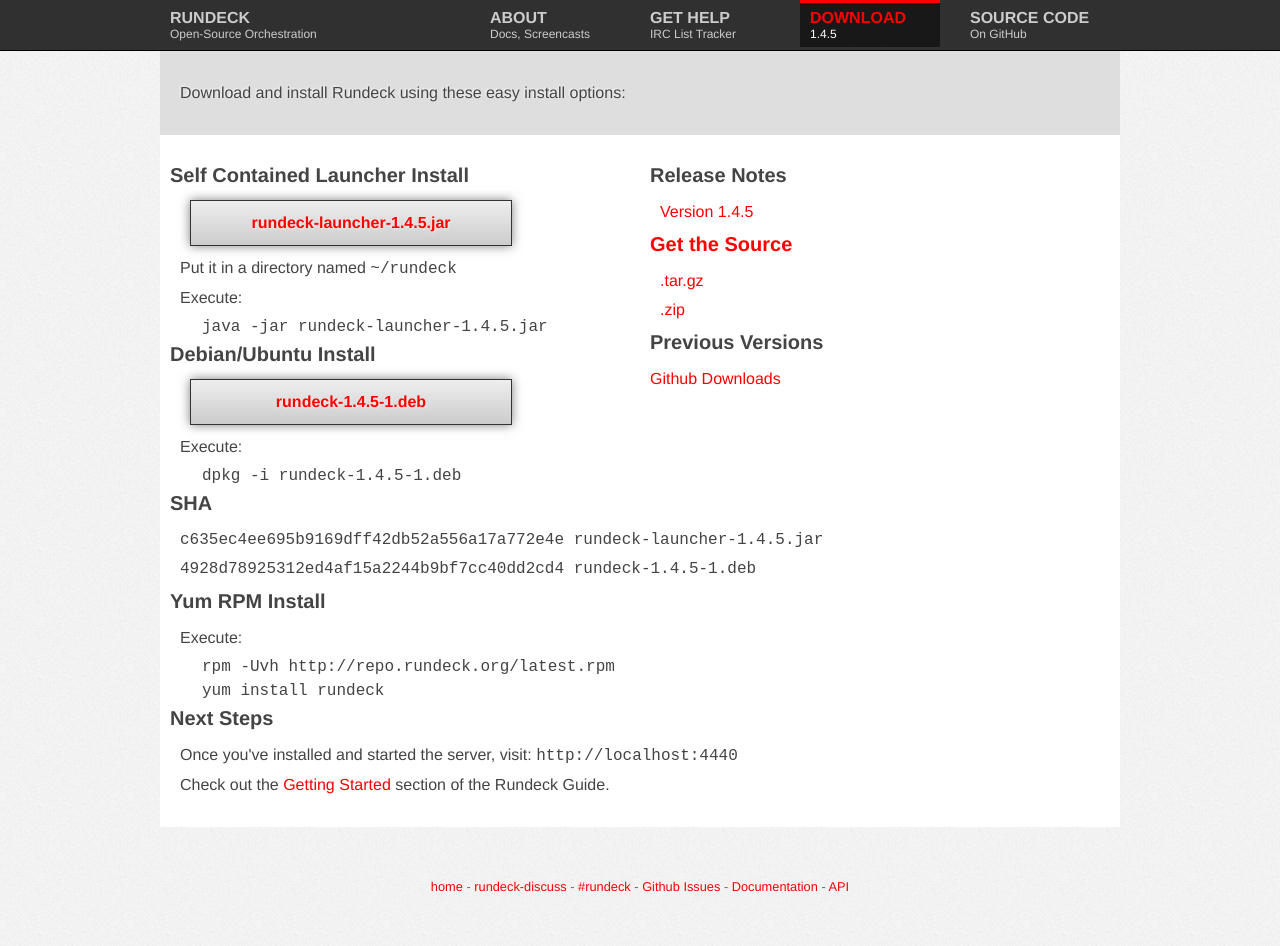
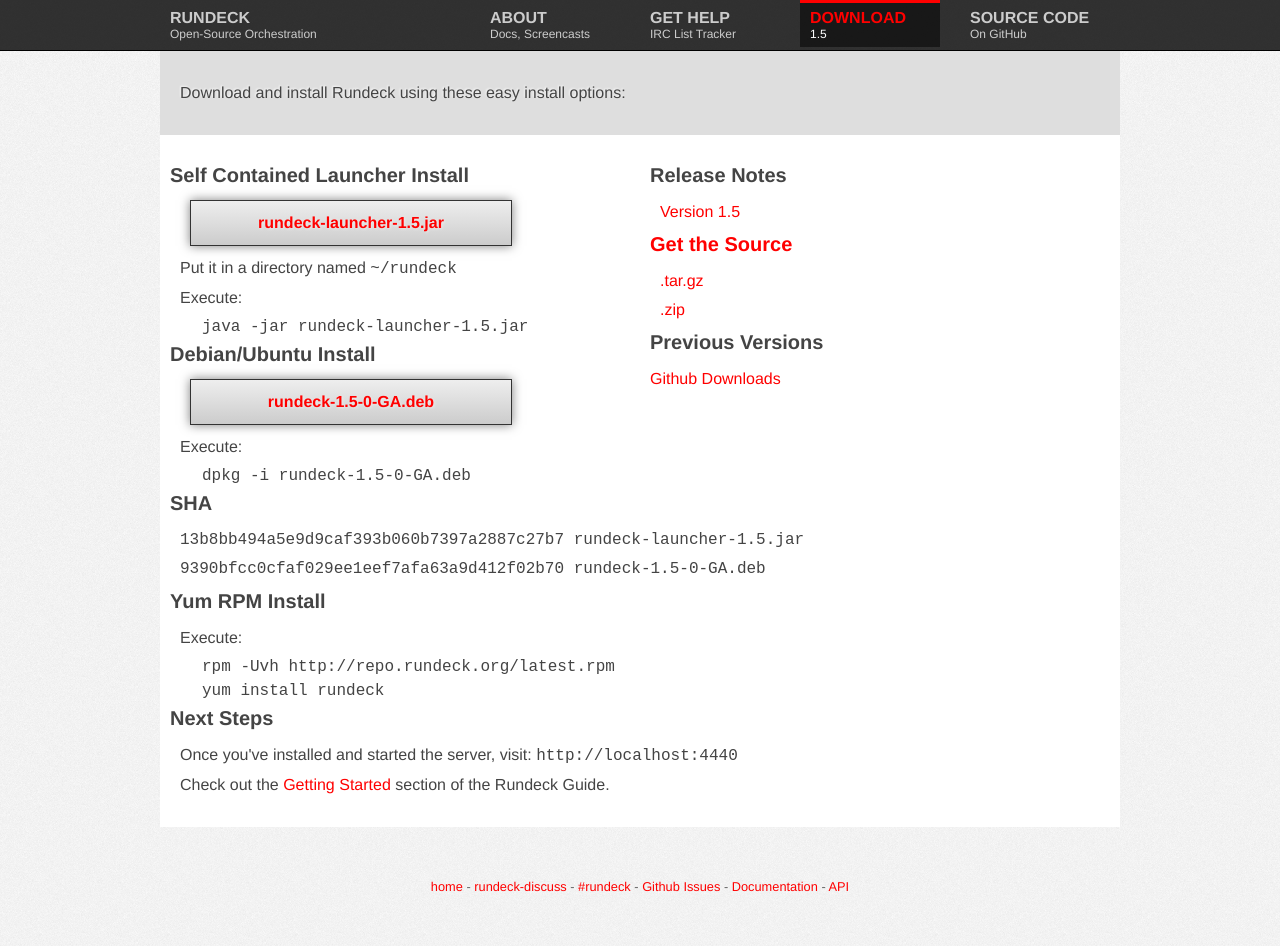
Before and after one commit to rundeck/rundeck-ghpages, a Jekyll site: the page built from downloads.html, in a window 1280 px wide. Built offline with Jekyll 4.4.1, drawn with Linux system fonts in a browser that asks for light colours; nearby versions of some CDN libraries.

Commit message:
update version to 1.5

```diff
--- a/_config.yml
+++ b/_config.yml
@@ -1,12 +1,12 @@
-rd_version: "1.4.5"
-rd_jar_name: "rundeck-launcher-1.4.5.jar"
-rd_jar_sha: "c635ec4ee695b9169dff42db52a556a17a772e4e"
-rd_jar_url: "http://download.rundeck.org/jar/rundeck-launcher-1.4.5.jar"
-rd_jar_size: "44448979"
-rd_deb_name: "rundeck-1.4.5-1.deb"
-rd_deb_url: "http://download.rundeck.org/deb/rundeck-1.4.5-1.deb"
-rd_deb_sha: "4928d78925312ed4af15a2244b9bf7cc40dd2cd4"
-rd_deb_size: "47283742"
-rd_zipball: "https://github.com/dtolabs/rundeck/zipball/v1.4.5"
-rd_tarball: "https://github.com/dtolabs/rundeck/tarball/v1.4.5"
-rd_releasenotes: "https://github.com/dtolabs/rundeck/blob/v1.4.5/RELEASE.md"
+rd_version: "1.5"
+rd_jar_name: "rundeck-launcher-1.5.jar"
+rd_jar_sha: "13b8bb494a5e9d9caf393b060b7397a2887c27b7"
+rd_jar_url: "http://download.rundeck.org/jar/rundeck-launcher-1.5.jar"
+rd_jar_size: "50849539"
+rd_deb_name: "rundeck-1.5-0-GA.deb"
+rd_deb_url: "http://download.rundeck.org/deb/rundeck-1.5-0-GA.deb"
+rd_deb_sha: "9390bfcc0cfaf029ee1eef7afa63a9d412f02b70"
+rd_deb_size: "53402072"
+rd_zipball: "https://github.com/dtolabs/rundeck/zipball/v1.5"
+rd_tarball: "https://github.com/dtolabs/rundeck/tarball/v1.5"
+rd_releasenotes: "https://github.com/dtolabs/rundeck/blob/v1.5/RELEASE.md"
```
Also changed, not shown: 1 other file.
